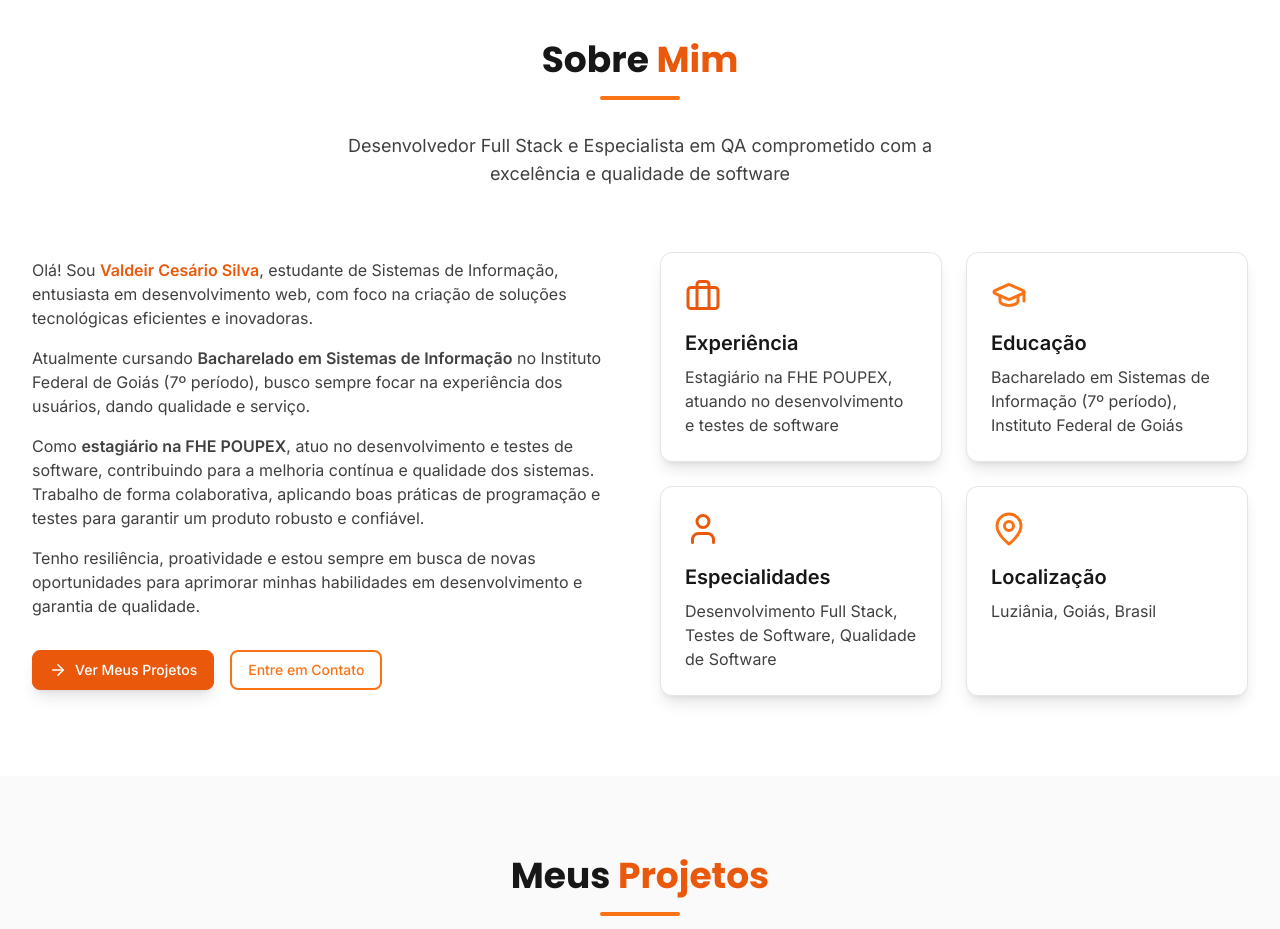
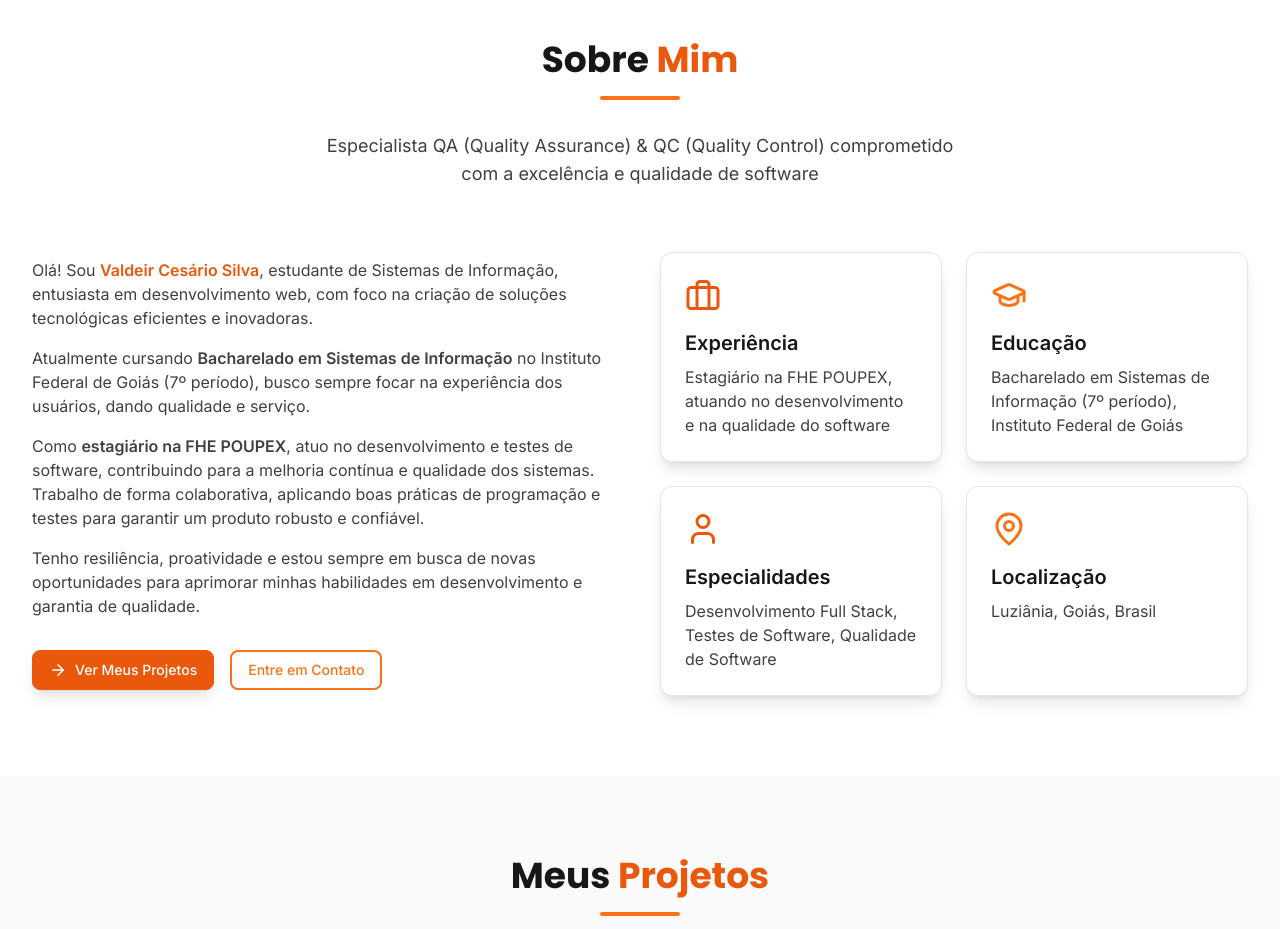
Before and after one commit to valdeircesario/Novo-Portfolio_QA, a React (Vite) app: page / in a window 1280 px wide. Shown: the part 840-1769 px from the top of the page. Built offline with nearby package versions, Linux system fonts and the light colour scheme.

Commit message:
Update About.tsx
correção de texto

```diff
--- a/src/components/About.tsx
+++ b/src/components/About.tsx
@@ -13,7 +13,7 @@ const About: React.FC = () => {
           </h2>
           <div className="w-20 h-1 bg-orange-500 mx-auto mt-4 mb-8 rounded-full"></div>
           <p className="text-base sm:text-lg text-gray-700 dark:text-gray-300 max-w-2xl mx-auto px-4">
-            Desenvolvedor Full Stack e Especialista em QA comprometido com a excelência e qualidade de software
+            Especialista QA (Quality Assurance) & QC (Quality Control) comprometido com a excelência e qualidade de software
           </p>
         </div>
 
@@ -60,7 +60,7 @@ const About: React.FC = () => {
               </div>
               <h3 className="text-lg sm:text-xl font-semibold mb-2 text-gray-900 dark:text-white">Experiência</h3>
               <p className="text-sm sm:text-base text-gray-700 dark:text-gray-300">
-                Estagiário na FHE POUPEX, atuando no desenvolvimento e testes de software
+                Estagiário na FHE POUPEX, atuando no desenvolvimento e na qualidade do software
               </p>
             </Card>
 
```
